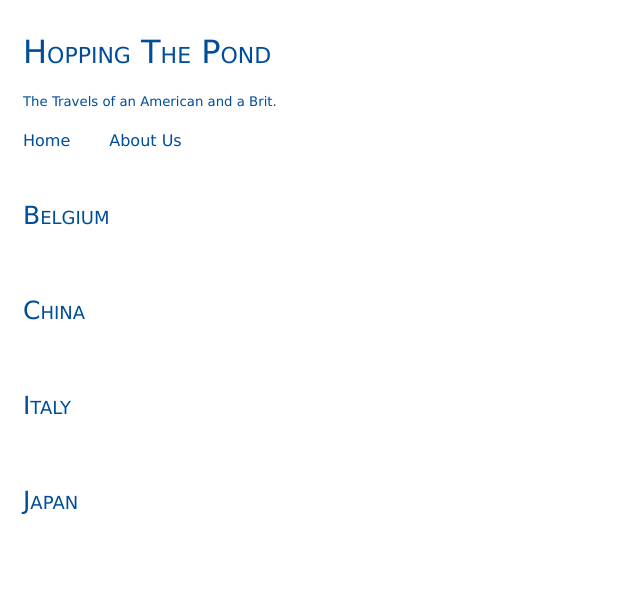
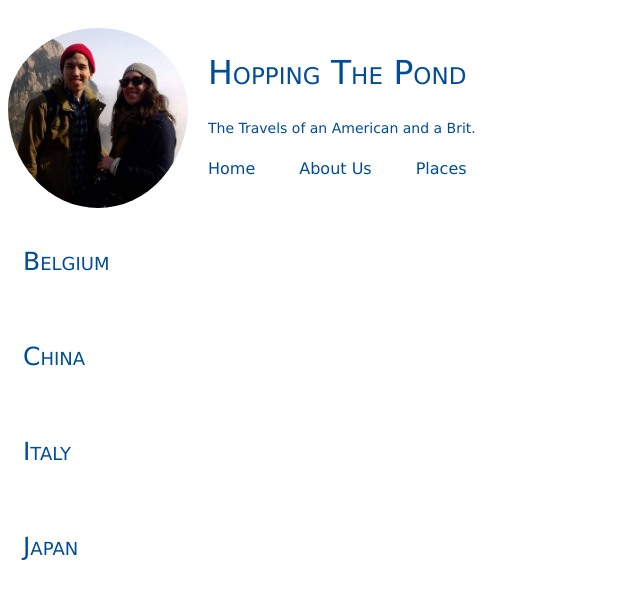
Before and after one commit to KSCairney/HoppingThePond, a plain HTML site: page Places.html in a window 1280 px wide. Shown: the whole page, without its empty margins (0-640 px from the left). Drawn offline with nearby package versions, Linux system fonts and the light colour scheme.

Commit message:
logo
added a logo

```diff
--- a/Places.html
+++ b/Places.html
@@ -33,11 +33,18 @@
         </script>
 	</head>
 	<body>
-        <h1>Hopping The Pond</h1>
+        <aside id=aLogo>
+		    <img src="hopLogo.jpg" id="logo">
+		</aside>
+		<nav id="hoppingTitle">
+		<br>
+		<h1>Hopping The Pond</h1>
 		<h5>The Travels of an American and a Brit.</h5>
         <a href="index.html" id="home">Home</a>
         <a href="AboutUs.html" id="us">About Us</a>
+        <a href="Places.html" id="places">Places</a>
 		<br>
+        <br>
 		<br>
 		<br>
 		<div id="BLGM">Belgium</div>
--- a/stylesheet.css
+++ b/stylesheet.css
@@ -16,20 +16,29 @@ a:active {
     text-decoration: none;
 }
 
+#logo{
+	padding-top: 20px;
+	height: 180px;
+	width: 180px;
+	border-radius: 50%;
+}
+
 h1 {
 	font-variant: small-caps;
 	font-family: Verdana;
 	font-weight: normal;
-	margin-left: 15px;
+	font-size: 33px;
+	margin-left: 200px;
 	/*text-align: center;*/
-	padding-top: 12px;
+	padding-top: 20x;
 	color: #004d99;
 }
 
 h5 {
 	font-family: Verdana;
 	font-weight: normal;
-	margin-left: 15px;
+	margin-left: 200px;
+	font-size: 14px;
 	/*text-align:center;*/
 	color: #004d99;
 }
@@ -38,10 +47,19 @@ h5 {
 	color: #004d99;
 	font-family: Verdana;
 	font-weight: normal;
-	padding-bottom: 15px;
-	margin-left: 15px;
+	padding-bottom: 30px;
+	margin-left: 20px;
 	margin-right: 20px;
-	display: inline
+	/*text-align: center;*/
+}
+
+#ushome {
+	color: #004d99;
+	font-family: Verdana;
+	font-weight: normal;
+	margin-left: 20px;
+	margin-right: 20px;
+	padding-bottom: 30px;
 	/*text-align: center;*/
 }
 
@@ -49,10 +67,9 @@ h5 {
 	color: #004d99;
 	font-family: Verdana;
 	font-weight: normal;
-	margin-left: 15px;
+	margin-left: 20px;
 	margin-right: 20px;
-	padding-bottom: 15px;
-	display: inline;
+	padding-bottom: 30px;
 	/*text-align: center;*/
 }
 
@@ -60,10 +77,9 @@ h5 {
 	color: #004d99;
 	font-family: Verdana;
 	font-weight: normal;
-	margin-left: 15px;
-	margin-right:15px;
-	padding-bottom: 15px;
-	display: inline;
+	margin-left: 20px;
+	margin-right:20px;
+	padding-bottom: 30px;
 	/*text-align: center;*/
 }
 
@@ -137,6 +153,10 @@ div.polaroid {
 	margin-bottom: 15px;
 	margin-left: 15px;
 	margin-top: 15px
+}
+#aLogo {
+	float: left;
+	max-width: 190px;
 }
 
 aside {
@@ -242,7 +262,7 @@ div.firenzeN {
 }
 
 div.wallN {
-		background-color: #f0f5f5;
+	background-color: #f0f5f5;
 	box-shadow: 0 4px 8px 0 #464647, 0 6px 20px 0 #464647;
 	width: 300px;
 	height: 350px;
```
Also changed, not shown: AboutUs.html (+10 -1 lines), Kyoto4.html (+9 -1 lines), belgBeer.html (+9 -1 lines), florence.html (+9 -1 lines), greatWall1.html (+9 -1 lines), index.html (+9 -0 lines), profileEmily.html (+9 -1 lines), hopLogo.jpg (added).
